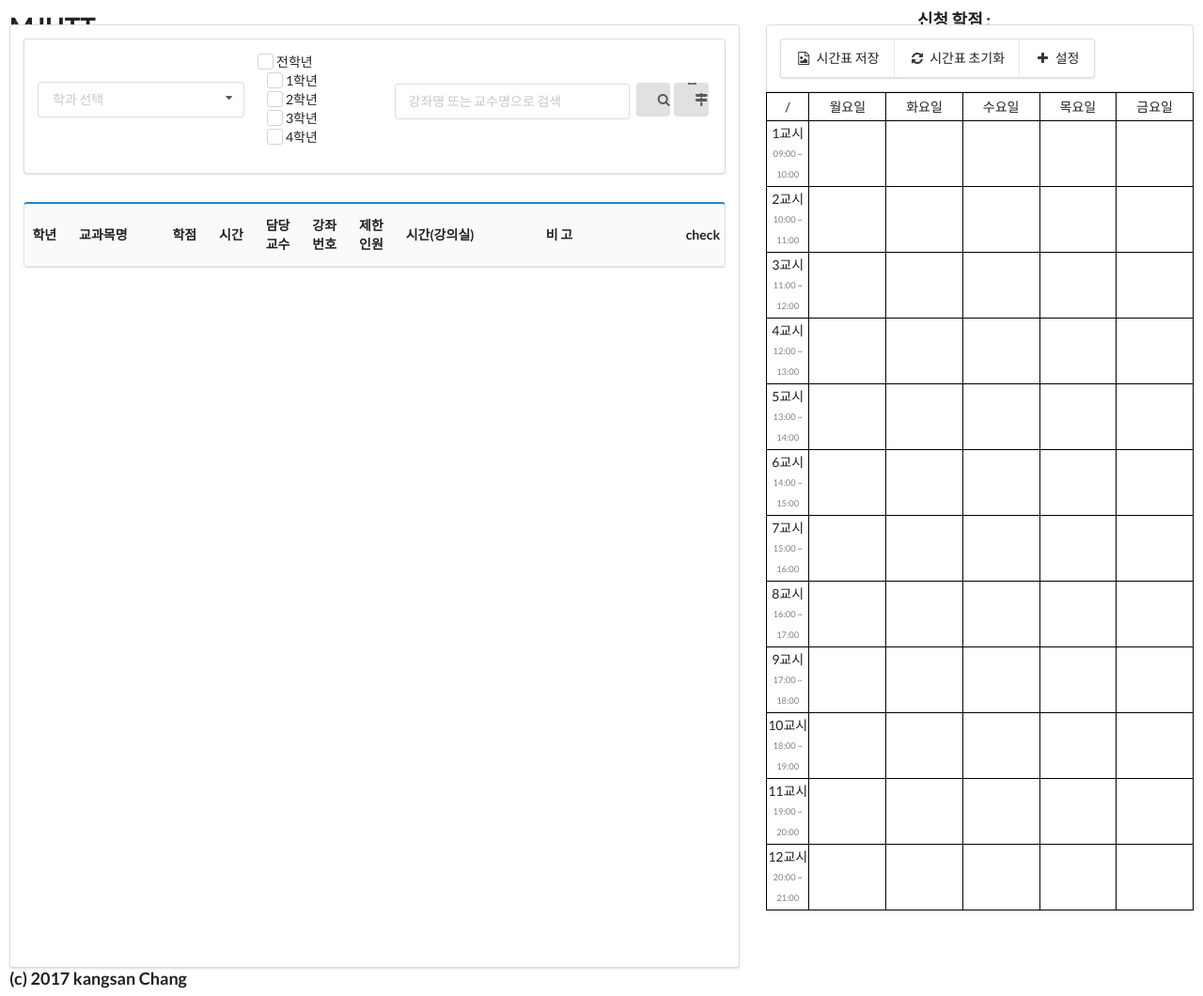
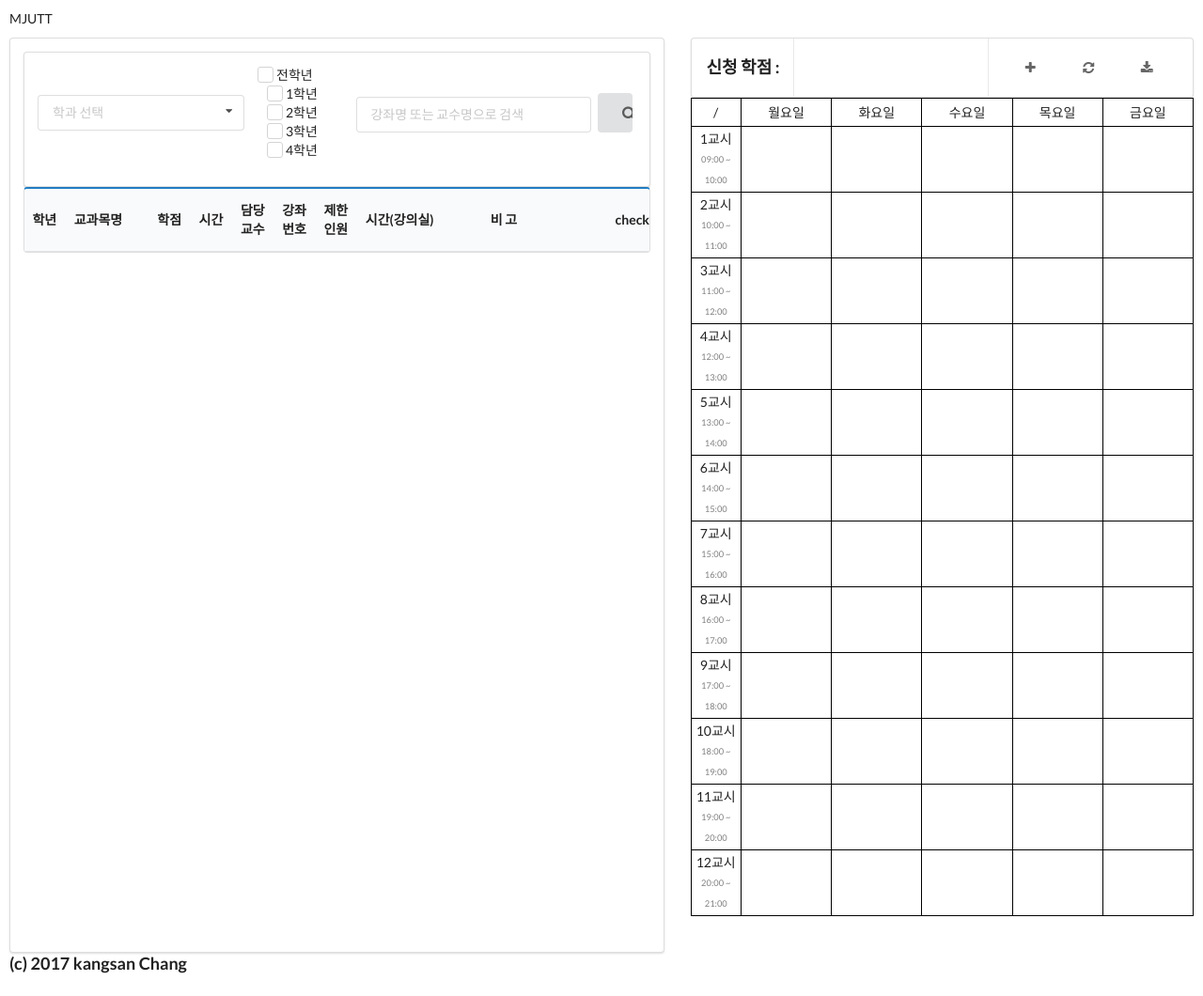
Before and after one commit to kangsanChang/mjutt, a Django app: page / in a window 1280 px wide. Shown: the whole page at 94% size. After the commit the page ends 1036 px from the top, so only its background shows below. Run offline with Django 3.2, Linux system fonts and the light colour scheme; lists and menus that the app fills with data are empty; some libraries are stand-ins or nearby versions.

Commit message:
set table_info menu, create refresh button working on detail view

```diff
--- a/timetable/static/timetable/js/runtime_script.js
+++ b/timetable/static/timetable/js/runtime_script.js
@@ -30,7 +30,6 @@ $(document).ready(function(){
     $(this).removeClass("hover");
     $(".classitem.hover").remove(); // hover item 삭제
   });
-
 
   // .time-cell hover event
   $('.time-cell').hover(function(){
--- a/timetable/templates/timetable/base.html
+++ b/timetable/templates/timetable/base.html
@@ -19,18 +19,12 @@
   </head>
   <body>
     <header>
-      <div class="ui grid">
-        <div class="four column row">
-          <div class="left floated column"><h1>MJUTT</h1></div>
-          <div class="right floated column"><h3> 신청 학점 :  <strong id="total_credit"></strong></h3></div>
-        </div>
-      </div>
-
-
+      MJUTT
     </header>
     <div class="container">
       {% block content %}
       {% endblock %}
+      {% include "timetable/modals.html" %}
     </div>
     <footer>
       <h3>(c) 2017 kangsan Chang</h3>
--- a/timetable/templates/timetable/detail_modal.html
+++ /dev/null
@@ -1,15 +0,0 @@
-<div class="ui modal" id="detail">
-  <div class="ui icon header">
-    Detail View
-  </div>
-  <div class="content">
-    <p class="class_info">
-    </p>
-  </div>
-  <div class="actions">
-    <div class="ui red cancel inverted button">
-      <i class="delete icon"></i>
-      Cancel
-    </div>
-  </div>
-</div>
--- a/timetable/templates/timetable/index.html
+++ b/timetable/templates/timetable/index.html
@@ -3,7 +3,7 @@
 {% load start_time end_time korean_day from custom_filters %}
 <div class="body-wrapper">
   <div class="ui grid">
-    <div class="left floated ten wide column">
+    <div class="left floated nine wide column">
       <div class="ui fluid container segment" id="search-box">
         <div class="search-form">
           <form class="ui fluid form container segment" id="search-form" method="POST">
@@ -43,7 +43,7 @@
                 </div>
               </div>
 
-              <button class="ui vertical animated button" type="submit" id="submit">
+              <button class="ui vertical animated large button" type="submit" id="submit">
                 <div class="hidden content">
                   검색
                 </div>
@@ -52,20 +52,9 @@
                 </div>
               </button>
 
-              <button class="ui vertical animated button" type="submit" id="submit">
-                <div class="hidden content">
-                  로드맵
-                </div>
-                <div class="visible content">
-                  <i class="map signs icon"></i>
-                </div>
-              </button>
-
             </div>
           </form>
         </div>
-
-        <div class="ui hidden divider"></div>
         <div class="result-box">
           <div class="ui fluid container" id="result-box">
             <table class="ui very very compact blue table" id="class-table">
@@ -91,23 +80,44 @@
       </div>
     </div>
 
-    <div class="left floated six wide column">
+    <div class="left floated seven wide column">
       <div class="class-timetable">
         <div class="table_info">
-          <div class="ui fluid container segment">
-            <div class="ui compact right menu">
-              <a class="item">
-                <i class="file image outline icon"></i>
-                시간표 저장
-              </a>
-              <a class="item">
-                <i class="refresh icon"></i>
-                시간표 초기화
-              </a>
-              <a class="item">
-                <i class="plus icon"></i>
-                설정
-              </a>
+          <div class="ui menu">
+            <div class="item">
+              <h3> 신청 학점 :  <strong id="total_credit"></strong></h3>
+            </div>
+            <div class="right item">
+              <div class="ui buttons">
+
+                <button class="ui vertical animated basic button" onclick="custom_item" id="custom">
+                  <div class="hidden content">
+                    직접 추가
+                  </div>
+                  <div class="visible content">
+                    <i class="plus icon"></i>
+                  </div>
+                </button>
+
+                <button class="ui vertical animated basic button" onclick="check_timetable_initialize()" id="init">
+                  <div class="hidden content">
+                    초기화
+                  </div>
+                  <div class="visible content">
+                    <i class="refresh icon"></i>
+                  </div>
+                </button>
+
+                <button class="ui vertical animated basic button" onclick="" id="save">
+                  <div class="hidden content">
+                    저장
+                  </div>
+                  <div class="visible content">
+                    <i class="download icon"></i>
+                  </div>
+                </button>
+
+              </div>
             </div>
           </div>
         </div>
@@ -148,9 +158,6 @@
         </div>
       </div>
     </div>
-
-    {% include "timetable/custom_schedule.html" %}
-    {% include "timetable/detail_modal.html" %}
   </div>
 </div>
 
--- a/timetable/templates/timetable/custom_schedule.html
+++ b/timetable/templates/timetable/modals.html
@@ -1,25 +1,60 @@
-<div class="ui modal" id="custom">
+<!-- detail view modal -->
+<div class="ui small modal" id="detail">
+  <div class="ui icon header">
+    Detail View
+  </div>
+  <div class="content">
+    <div class="class_info">
+      <ul>
+        <li class="grade">학년 : </li>
+        <li class="classname">교과목명 : </li>
+        <li class="credit">학점 : </li>
+        <li class="timeperweek">시간 : </li>
+        <li class="prof">담당교수 : </li>
+        <li class="classcode">강좌번호 : </li>
+        <li class="limit">제한인원 : </li>
+        <li class="classtime">시간(강의실) : </li>
+        <li class="note">비고 : </li>
+      </ul>
+    </div>
+  </div>
+  <div class="actions">
+    <div class="ui horizontal list">
+      <div class="item">
+      </div>
+    </div>
+    <div class="ui red button" onclick="">
+      <i class="trash outline icon"></i>
+      Remove
+    </div>
+    <div class="ui cancel button">
+      <i class="delete icon"></i>
+      Close
+    </div>
+  </div>
+</div>
+
+<!-- custom schedule modal -->
+<div class="ui small modal" id="custom">
   <div class="ui icon header">
     Custom schedule
   </div>
   <div class="content">
     <form class="ui form" id="custom_form">
-      <div class="inline fields">
+      <label>과목 이름</label>
       <div class="field">
-          <label>Classname</label>
         <input type="text" name="" placeholder="">
       </div>
+      <label>교실</label>
       <div class="field">
-          <label>classroom</label>
         <input type="text" name="" value="">
       </div>
+      <label>담당 교수</label>
       <div class="field">
-          <label>prof</label>
         <input type="text" name="" value="">
       </div>
-      </div>
-      <div class="inline fields" style="width: 500px">
-      <label>Time</label>
+      <label>수업 시간</label>
+      <div class="field">
         <div class="ui fluid selection dropdown">
           <input name="gender" value="default" type="hidden">
           <i class="dropdown icon"></i>
```
Also changed, not shown: timetable/static/timetable/css/style.css (+9 -4 lines), timetable/static/timetable/js/core.js (+34 -7 lines). Lines whose indentation alone changed are shown as unchanged.
